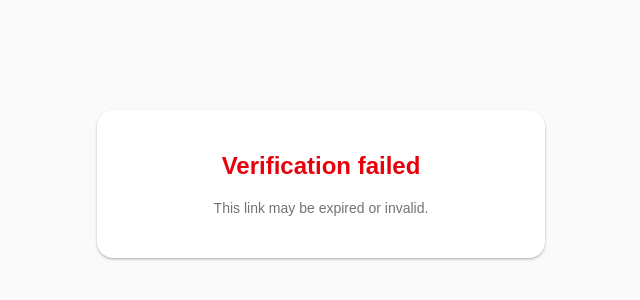
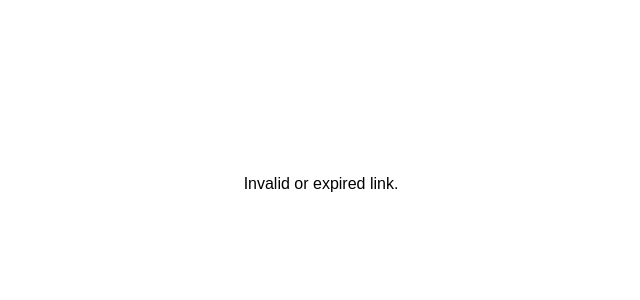
Before and after one commit to jmkenyon/your-timer, a Next.js app: page /verify-email in a window 1280 px wide. Shown: the part 216-516 px from the top of the page, without its empty margins (319-959 px from the left). Built offline with nearby package versions, Linux system fonts and the light colour scheme.

Commit message:
verifyemailclient

```diff
--- a/app/verify-email/page.tsx
+++ b/app/verify-email/page.tsx
@@ -1,94 +1,15 @@
-"use client";
+import { Suspense } from "react";
+import VerifyEmailClient from "../views/VerifyEmailClient";
 
-import { useEffect, useState } from "react";
-import { useSearchParams, useRouter } from "next/navigation";
 
-export default function VerifyEmailPage() {
-  const searchParams = useSearchParams();
-  const router = useRouter();
+export const metadata = {
+  title: "Verify Email | YourTimer",
+};
 
-  const [status, setStatus] = useState<
-    "loading" | "success" | "error"
-  >("loading");
-
-  useEffect(() => {
-    const token = searchParams.get("token");
-
-    if (!token) {
-      // Defer state update to avoid synchronous setState
-      setTimeout(() => setStatus("error"), 0);
-      return;
-    }
-
-    const verify = async () => {
-      try {
-        const res = await fetch(
-          `${process.env.NEXT_PUBLIC_API_URL}/api/auth/verify-email`,
-          {
-            method: "POST",
-            headers: {
-              "Content-Type": "application/json",
-            },
-            body: JSON.stringify({ token }),
-          }
-        );
-
-        if (!res.ok) {
-          setStatus("error");
-          return;
-        }
-
-        setStatus("success");
-
-        // redirect after 2s
-        setTimeout(() => {
-          router.push("/dashboard");
-        }, 2000);
-      } catch {
-        setStatus("error");
-      }
-    };
-
-    verify();
-  }, [searchParams, router]);
-
+export default function Page() {
   return (
-    <div className="min-h-screen flex items-center justify-center bg-neutral-50 px-6">
-      <div className="bg-white rounded-2xl shadow-md p-10 max-w-md w-full text-center">
-
-        {status === "loading" && (
-          <>
-            <h1 className="text-2xl font-semibold mb-4">
-              Verifying your email…
-            </h1>
-            <p className="text-neutral-500 text-sm">
-              Please wait a moment.
-            </p>
-          </>
-        )}
-
-        {status === "success" && (
-          <>
-            <h1 className="text-2xl font-semibold mb-4">
-              Email verified 🎉
-            </h1>
-            <p className="text-neutral-500 text-sm">
-              Redirecting you to your dashboard…
-            </p>
-          </>
-        )}
-
-        {status === "error" && (
-          <>
-            <h1 className="text-2xl font-semibold mb-4 text-red-600">
-              Verification failed
-            </h1>
-            <p className="text-neutral-500 text-sm">
-              This link may be expired or invalid.
-            </p>
-          </>
-        )}
-      </div>
-    </div>
+    <Suspense fallback={<div>Verifying...</div>}>
+      <VerifyEmailClient/>
+    </Suspense>
   );
 }
--- /dev/null
+++ b/app/views/VerifyEmailClient.tsx
@@ -0,0 +1,30 @@
+"use client";
+
+import { useSearchParams, useRouter } from "next/navigation";
+import { useEffect, useState } from "react";
+
+export default function VerifyEmailClient() {
+  const searchParams = useSearchParams();
+  const router = useRouter();
+  const [status, setStatus] = useState<"loading" | "error">("loading");
+
+  useEffect(() => {
+    const token = searchParams.get("token");
+
+    if (!token) {
+      setTimeout(() => {
+        setStatus("error");
+      }, 0);
+      return;
+    }
+
+    router.push(`/api/auth/verify-email?token=${token}&callbackURL=/dashboard`);
+  }, [searchParams, router]);
+
+  return (
+    <div className="min-h-screen flex items-center justify-center">
+      {status === "loading" && <p>Verifying your email…</p>}
+      {status === "error" && <p>Invalid or expired link.</p>}
+    </div>
+  );
+}
```
